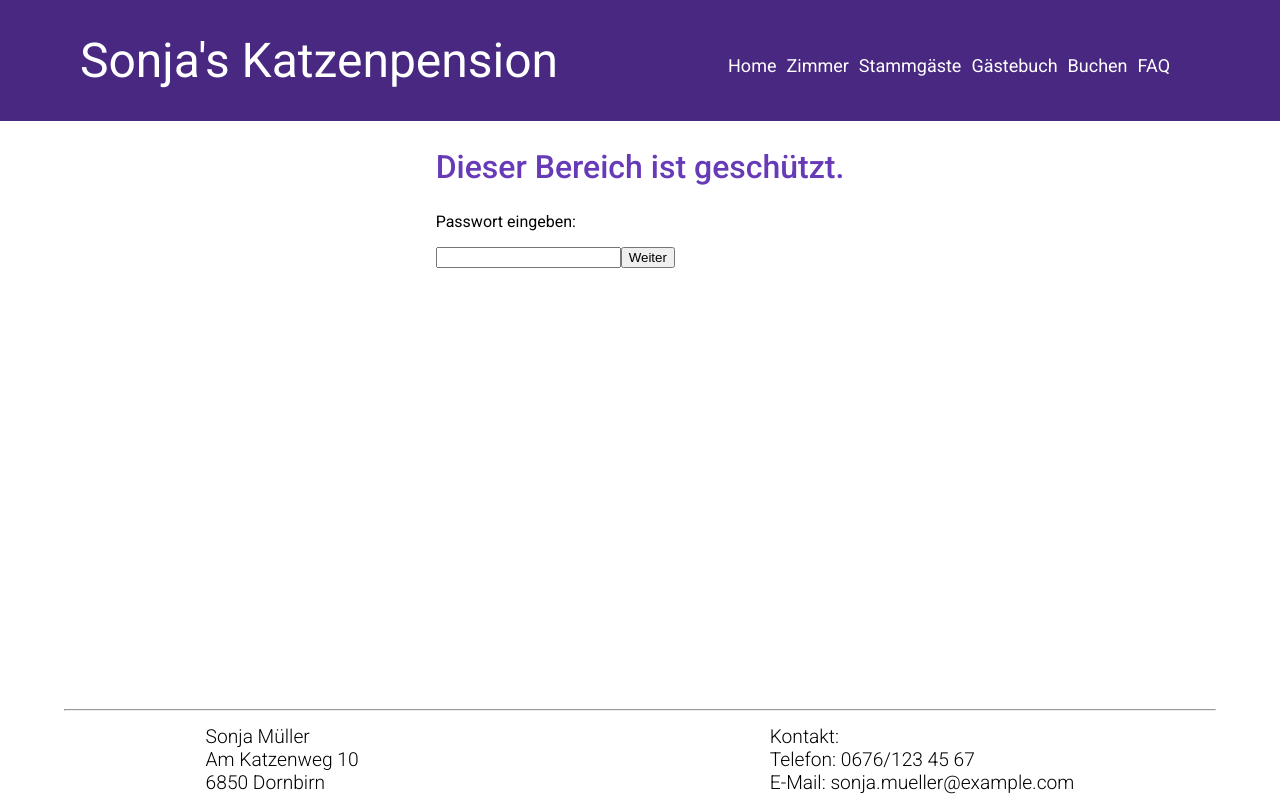
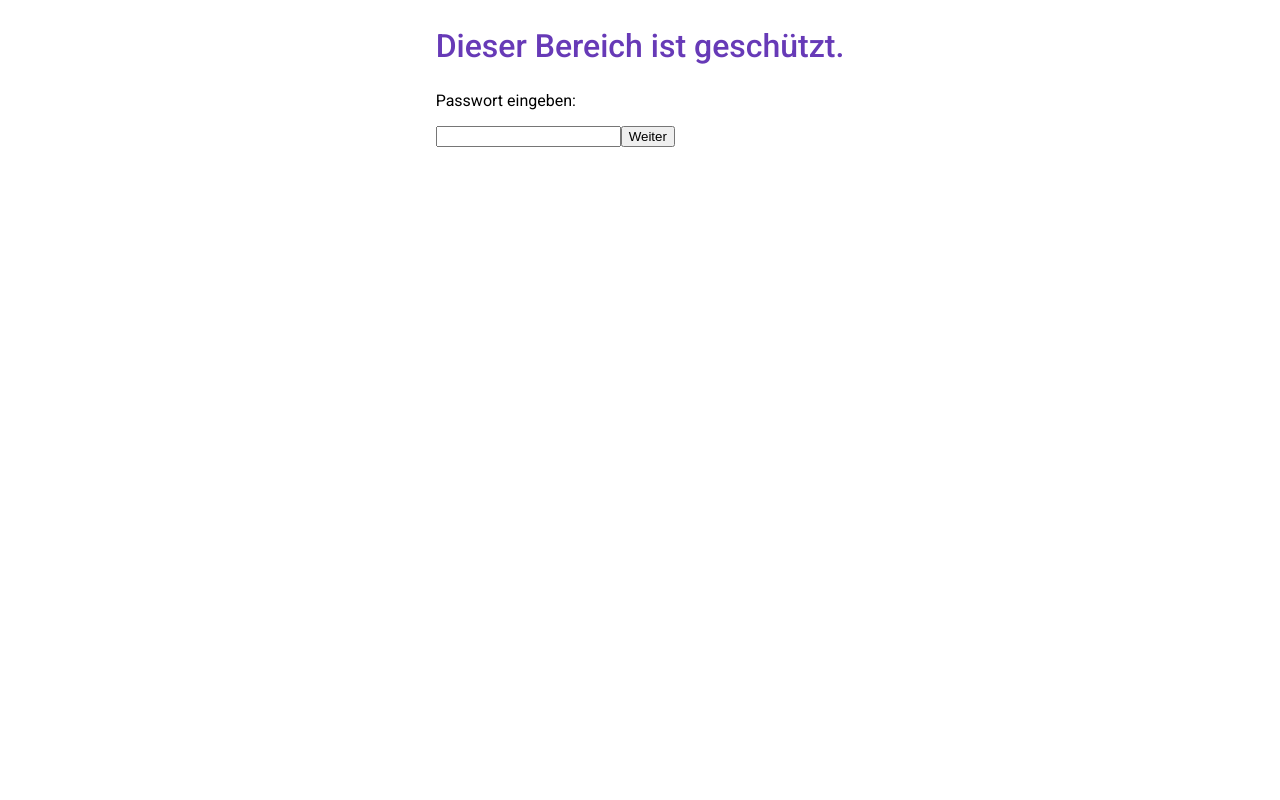
Before and after one commit to Kiasa10/katzenpension, an Angular app: page /login in a window 1280 px wide. Built offline with nearby package versions, Linux system fonts and the light colour scheme.

Commit message:
Hide Navbar and Footer when not logged in

```diff
--- a/src/app/app.component.html
+++ b/src/app/app.component.html
@@ -1,9 +1,13 @@
 <div id="layout">
-  <app-header />
+  @if (authService.isLoggedIn()) {
+    <app-header />
+  }
   <main>
     <section id="content">
       <router-outlet />
     </section>
   </main>
-  <app-footer />
+  @if (authService.isLoggedIn()) {
+    <app-footer />
+  }
 </div>
--- a/src/app/app.component.ts
+++ b/src/app/app.component.ts
@@ -1,7 +1,8 @@
-import { Component } from '@angular/core';
+import { Component, inject } from '@angular/core';
 import { HeaderComponent } from './header/header.component';
 import { RouterOutlet } from '@angular/router';
 import { FooterComponent } from './footer/footer.component';
+import { AuthService } from './auth.service';
 
 @Component({
   selector: 'app-root',
@@ -9,4 +10,6 @@ import { FooterComponent } from './footer/footer.component';
   templateUrl: './app.component.html',
   styleUrl: './app.component.css',
 })
-export class AppComponent {}
+export class AppComponent {
+  public authService = inject(AuthService);
+}
```
